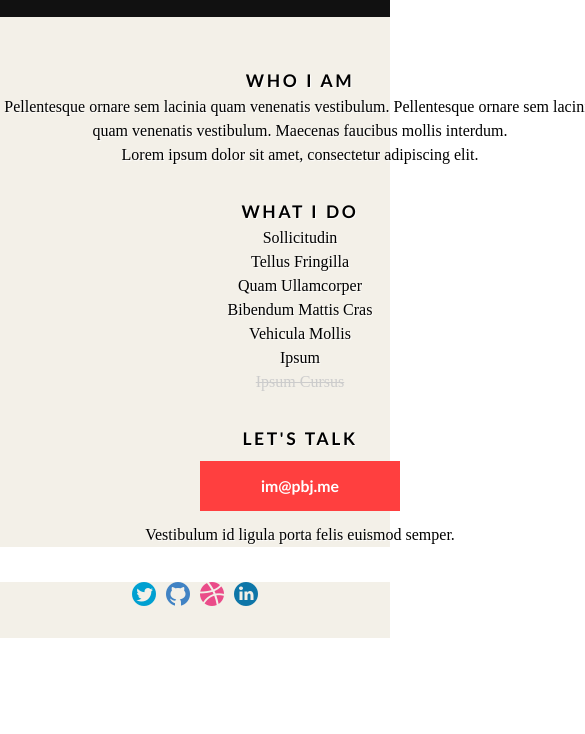
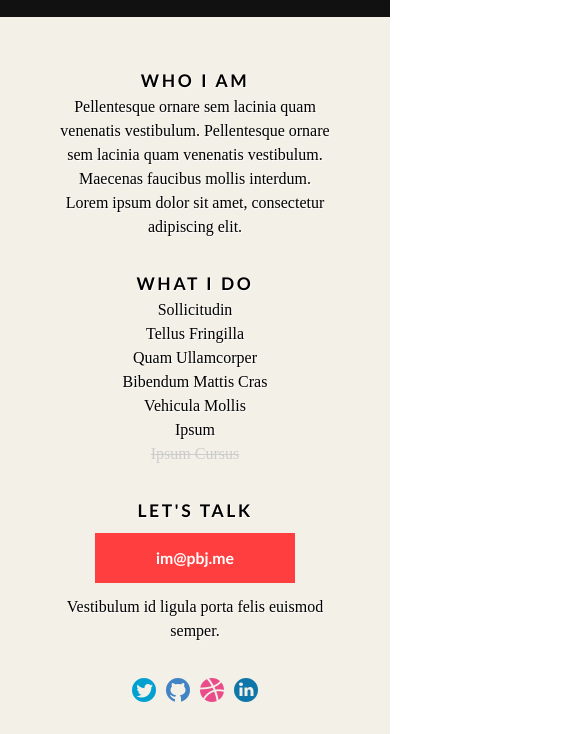
Before and after one commit to patrickbjohnson/Hey-Gurl, a plain HTML site: page index.html in a window 390 px wide. Shown: the part 210-944 px from the top of the page, 585 px wide, since content can reach past the window. Before the commit the page ends 848 px from the top, so only its background shows below. Drawn offline with nearby package versions, Linux system fonts and the light colour scheme.

Commit message:
mobilzed the site with some easiness
didn't need to do crazy media queries just adjust some of the classes
to scale for mobile and tablet with some autos and 'max's.

freaking love making websites.

```diff
--- a/css/styles.css
+++ b/css/styles.css
@@ -1,15 +1,5 @@
 /* Global */
-.border {
-	border: 1px solid blue;
-}
 
-
-p {
-	font-family: "Baskerville","Times New Roman", Georgia, Serif;
-	font-size: 1em;
-	text-align: center;
-	margin: auto;
-}
 
 /* Fonts */
 h1, h2, h3,
@@ -22,7 +12,6 @@ h4, h5, h6 {
 	text-align: center;
 	letter-spacing: .15em;
 }
-
 
 h2 {
 	line-height: .3em;
@@ -38,14 +27,19 @@ h3 {
 	font-size: 1.1em;
 }
 
+p {
+	font-family: "Baskerville","Times New Roman", Georgia, Serif;
+	font-size: 1em;
+	text-align: center;
+	margin: auto;
+}
+
 /* Links */
 
 a:link 		{color: #fff; font-weight: bold; text-decoration: none;}
 a:active 	{color: #fff; font-weight: bold; text-decoration: none;}
 a:hover		{color: #fff; font-weight: bold; text-decoration: none;}
 a:visited	{color: #fff; font-weight: bold; text-decoration: none;}
-
-/* Navigation */
 
 /* Buttons */
 
@@ -68,7 +62,7 @@ a:visited	{color: #fff; font-weight: bold; text-decoration: none;}
 }
 
 .btn:hover {
-	background-color: #37A45A;
+	background-color: #f23d3d;
 }
 
 /* General */
@@ -77,9 +71,10 @@ a:visited	{color: #fff; font-weight: bold; text-decoration: none;}
 	height: 100%;
 }
 
-.wrapper {
+#wrapper {
 	width: 100%;
 	height: 100%;
+	margin: auto;
 	padding-top: 2.3em;
 	background-color: #F3F0E8;
 
@@ -120,7 +115,8 @@ a:visited	{color: #fff; font-weight: bold; text-decoration: none;}
 
 }
 .personal-info {
-	width: 600px;
+	width: 70%;
+	max-width: 600px;
 	height: 100%;
 	margin: auto;
 	margin-bottom: 2.2em;
@@ -154,9 +150,6 @@ footer {
 	font-size: 1.500em;
 }
 
-.footer {
-}
-
 .footer li {
 	list-style: none;
 	display: inline-block;
--- a/index.html
+++ b/index.html
@@ -23,7 +23,6 @@
             <p class="chromeframe">You are using an <strong>outdated</strong> browser. Please <a href="http://browsehappy.com/">upgrade your browser</a> or <a href="http://www.google.com/chromeframe/?redirect=true">activate Google Chrome Frame</a> to improve your experience.</p>
         <![endif]-->
 
-    <div class="container">
 
     <!-- Page Stripe -->
     <div class="stripe">
@@ -44,11 +43,11 @@
 
 
     <!-- Personal Info Section -->
-        <div class="wrapper">
+
+    <div id="wrapper">
         <div class="personal-info">
         <h3>Who I Am</h3>
             <p>Pellentesque ornare sem lacinia quam venenatis vestibulum. Pellentesque ornare sem lacinia quam venenatis vestibulum. Maecenas faucibus mollis interdum.</p>
-
             <p>Lorem ipsum dolor sit amet, consectetur adipiscing elit.</p>
         </div>
         <div class="personal-info">
@@ -68,7 +67,6 @@
                 </div>
                 <p>Vestibulum id ligula porta felis euismod semper.</p>
         </div>
-        </div>
         <footer class="ss-icon footer">
         <li class="twitter"><a href="#">twitter</a></li>
         <li class="github"><a href="#">octocat</a></li>
@@ -77,6 +75,27 @@
         </footer>
     </div>
 
+
+
+<!--
+
+
+
+
+
+
+
+
+
+
+
+
+
+
+
+
+
+-->
 
 
 
```
Lines whose indentation alone changed are shown as unchanged.
